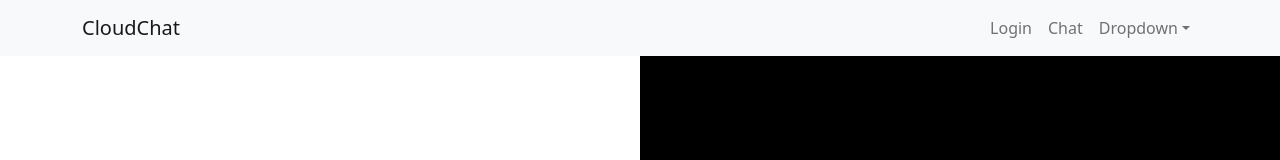
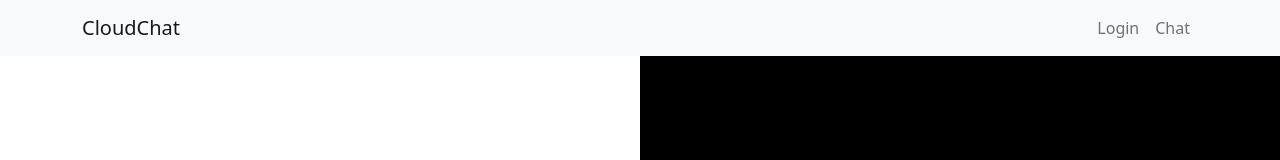
Before and after one commit to farmology/chatapp, a React (Create React App) app in the folder cloudchat/: page / in a window 1280 px wide. Shown: the top 160 px of the page. Built offline with nearby package versions, Linux system fonts and the light colour scheme.

Commit message:
Display user picture and name in dropdown menu tab

```diff
--- a/cloudchat/src/components/Navigation.js
+++ b/cloudchat/src/components/Navigation.js
@@ -27,8 +27,13 @@ function Navigation() {
             <LinkContainer to='/chat'>
                 <Nav.Link>Chat</Nav.Link>
             </LinkContainer>
-
-            <NavDropdown title="Dropdown" id="basic-nav-dropdown">
+            {user && (
+            <NavDropdown title={
+              <>
+                <img src={user.picture} style={{ width: 30, height: 30, marginRight: 10, objectFit: 'cover', borderRadius: '50%' }} />
+                {user.name}
+              </>
+            } id="basic-nav-dropdown">
               <NavDropdown.Item href="#action/3.1">Action</NavDropdown.Item>
               <NavDropdown.Item href="#action/3.2">
                 Another action
@@ -39,6 +44,7 @@ function Navigation() {
                 Separated link
               </NavDropdown.Item>
             </NavDropdown>
+            )}
           </Nav>
         </Navbar.Collapse>
       </Container>
```
